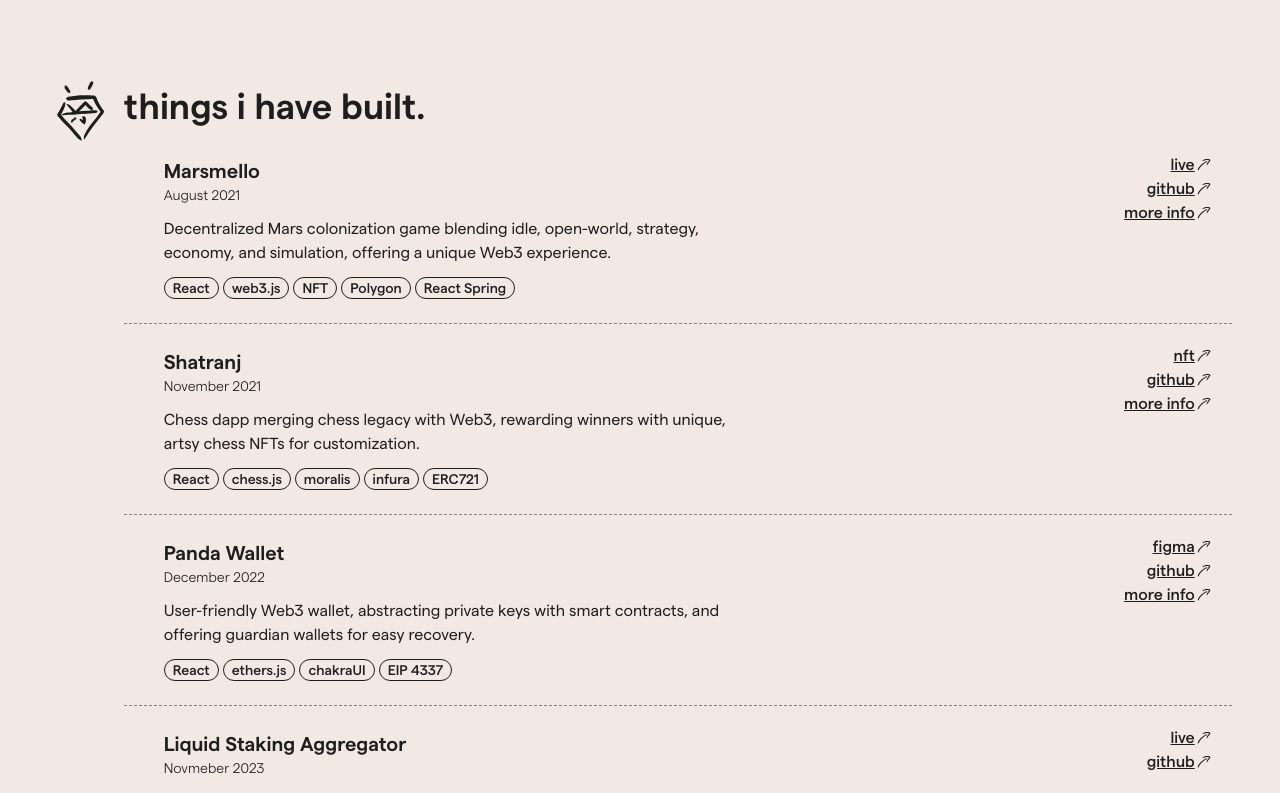
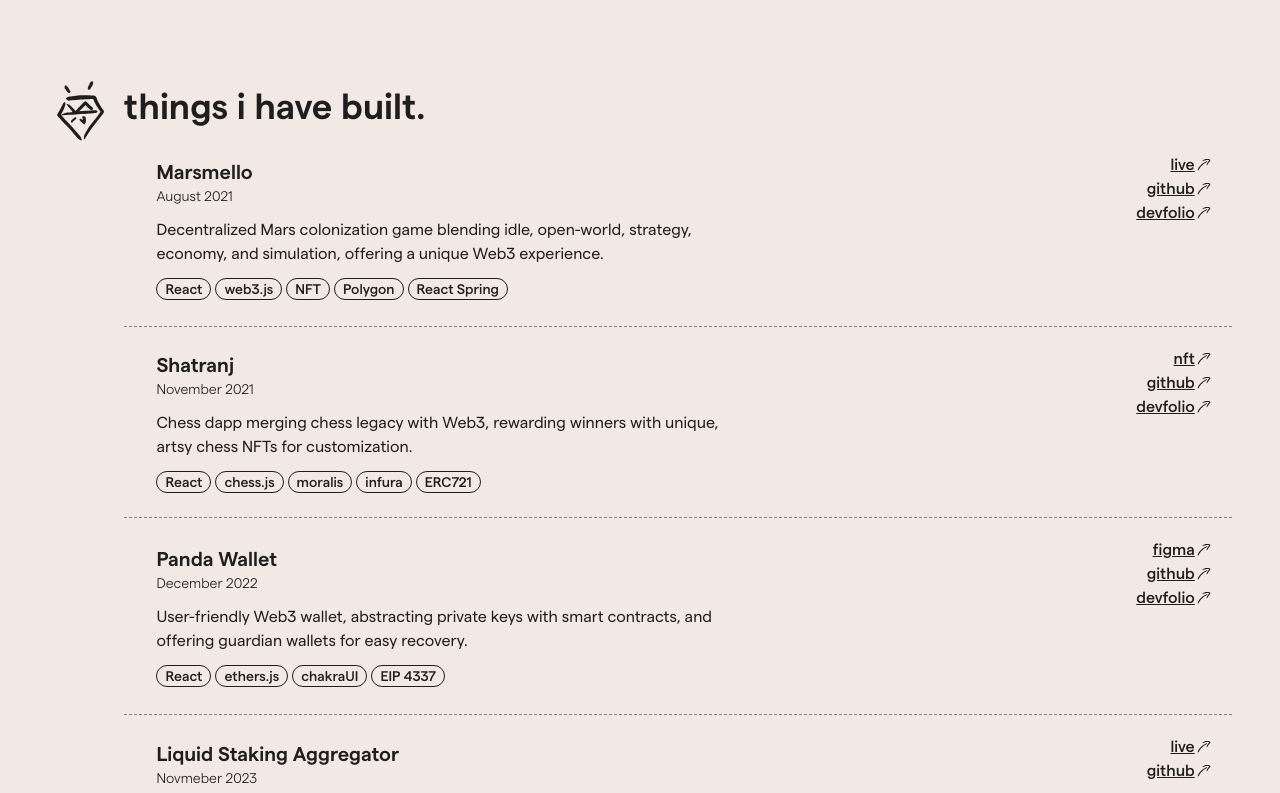
Before and after one commit to Pushkar1809/portfolio, a React (Vite) app: page / in a window 1280 px wide. Shown: the part 2180-2973 px from the top of the page. Built offline with nearby package versions, Linux system fonts and the light colour scheme; a web font is replaced by a local one.

Commit message:
feat: update project image style

```diff
--- a/src/components/Project.tsx
+++ b/src/components/Project.tsx
@@ -2,13 +2,20 @@ import { Project as ProjType } from "../types";
 import { PrimaryBtn } from "./PrimaryBtn";
 
 export const Project = (props: ProjType) => {
-const {title, displayImageSrc, description, timePeriod, skills, urls} = props;
+	const { title, displayImageSrc, description, timePeriod, skills, urls } =
+		props;
 	return (
 		<div className="relative group/img flex items-start gap-3 border-b border-dark/50 border-dashed px-10">
-      <div className="w-7/12 py-6">
+			<div className="flex items-center gap-3 py-6">
+				<img
+					src={displayImageSrc}
+					alt={title}
+					className="opacity-0 w-3/12 ml-[-28ch] group-hover/img:opacity-100 group-hover/img:ml-[-5ch] transition-all ease-in-out duration-300 rounded-lg border-[0.25rem] border-dark shadow-xl"
+				/>
+				<div>
 					<h3 className="text-xl font-semibold">{title}</h3>
 					<p className="text-sm font-thin">{timePeriod}</p>
-        <p className="my-3">{description}</p>
+					<p className="my-3 max-w-[60ch]">{description}</p>
 					<div className="flex flex-wrap items-center gap-1">
 						{skills.map((skill: string, index: number) => (
 							<div
@@ -19,15 +26,12 @@ const {title, displayImageSrc, description, timePeriod, skills, urls} = props;
 						))}
 					</div>
 				</div>
-      <div className="absolute flex items-end flex-col top-5 right-5 z-10">
+			</div>
+			<div className="absolute flex items-end flex-col top-5 right-5 z-10 group-hover/img:text-xl">
 				{urls.map((url: { name: string; to: string }, index: number) => (
 					<PrimaryBtn key={index} to={url.to} label={url.name} />
 				))}
 			</div>
-      <img
-        src={displayImageSrc}
-        alt={title}
-        className="absolute h-full top-0 right-[16%] z-0 opacity-0 group-hover/img:opacity-80 group-hover/img:right-[12%] transition-all ease-in-out duration-200"
-      />
 		</div>
-	);}
+	);
+};
--- a/src/data.ts
+++ b/src/data.ts
@@ -13,10 +13,8 @@ import lst from "./assets/images/lst.png";
 import lstCode from "./assets/images/lst-code.png";
 import resume from "./assets/pushkar-borkar-resume.pdf";
 
-// use MD and make a simpleton MD parser
 export const headline: string = "Crafting *User-Centric* Digital Experiences.";
 
-// use MD and make a simpleton MD parser
 export const aboutMe: string =
 	"I'm a *full stack developer* who loves creating smooth, eye-catching digital experiences. Crafting *intuitive interfaces* and tackling *complex coding challenges* really gets me going. *Design* feeds my soul too - web design systems, fashion, architecture, you name it. If it blends function with beauty, I'm obsessed! But I don't just geek out over tech and design. *Music* is my vibe - listening, making, discovering new tunes. And, 🤓 I geek out on music too.";
 
@@ -119,7 +117,7 @@ export const projects: Project[] = [
 				to: "https://github.com/jayeshbhole/MarsMello",
 			},
 			{
-				name: "more info",
+				name: "devfolio",
 				to: "https://devfolio.co/projects/marsmello-a90e",
 			},
 		],
@@ -143,7 +141,7 @@ export const projects: Project[] = [
 				to: "https://github.com/GHODA-crypto/shatranj",
 			},
 			{
-				name: "more info",
+				name: "devfolio",
 				to: "https://devfolio.co/projects/shatranj-d063",
 			},
 		],
@@ -167,7 +165,7 @@ export const projects: Project[] = [
 				to: "https://github.com/dark-circles-2022/panda-wallet",
 			},
 			{
-				name: "more info",
+				name: "devfolio",
 				to: "https://devfolio.co/projects/panda-wallet-698f",
 			},
 		],
```
Lines whose indentation alone changed are shown as unchanged.
